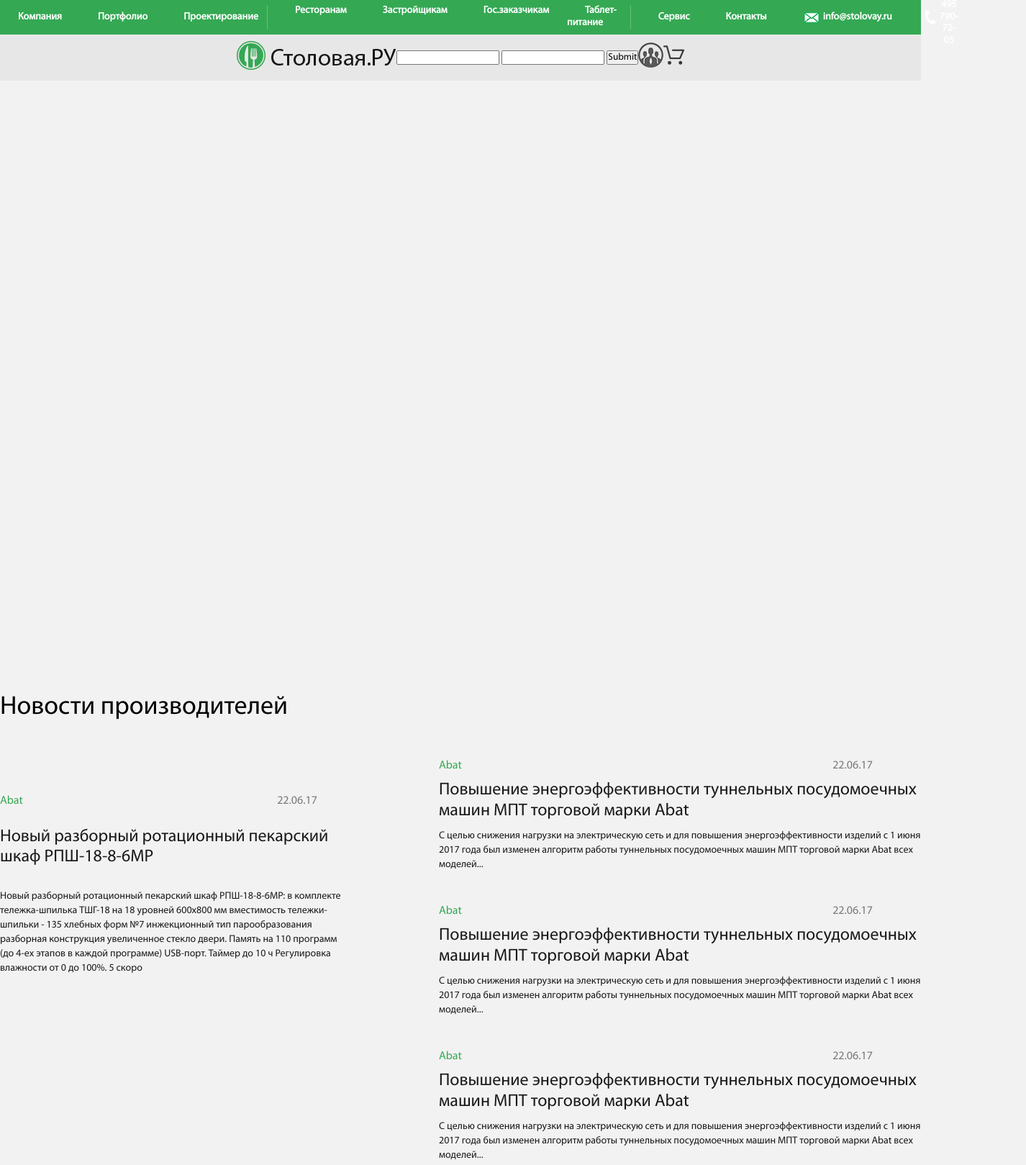
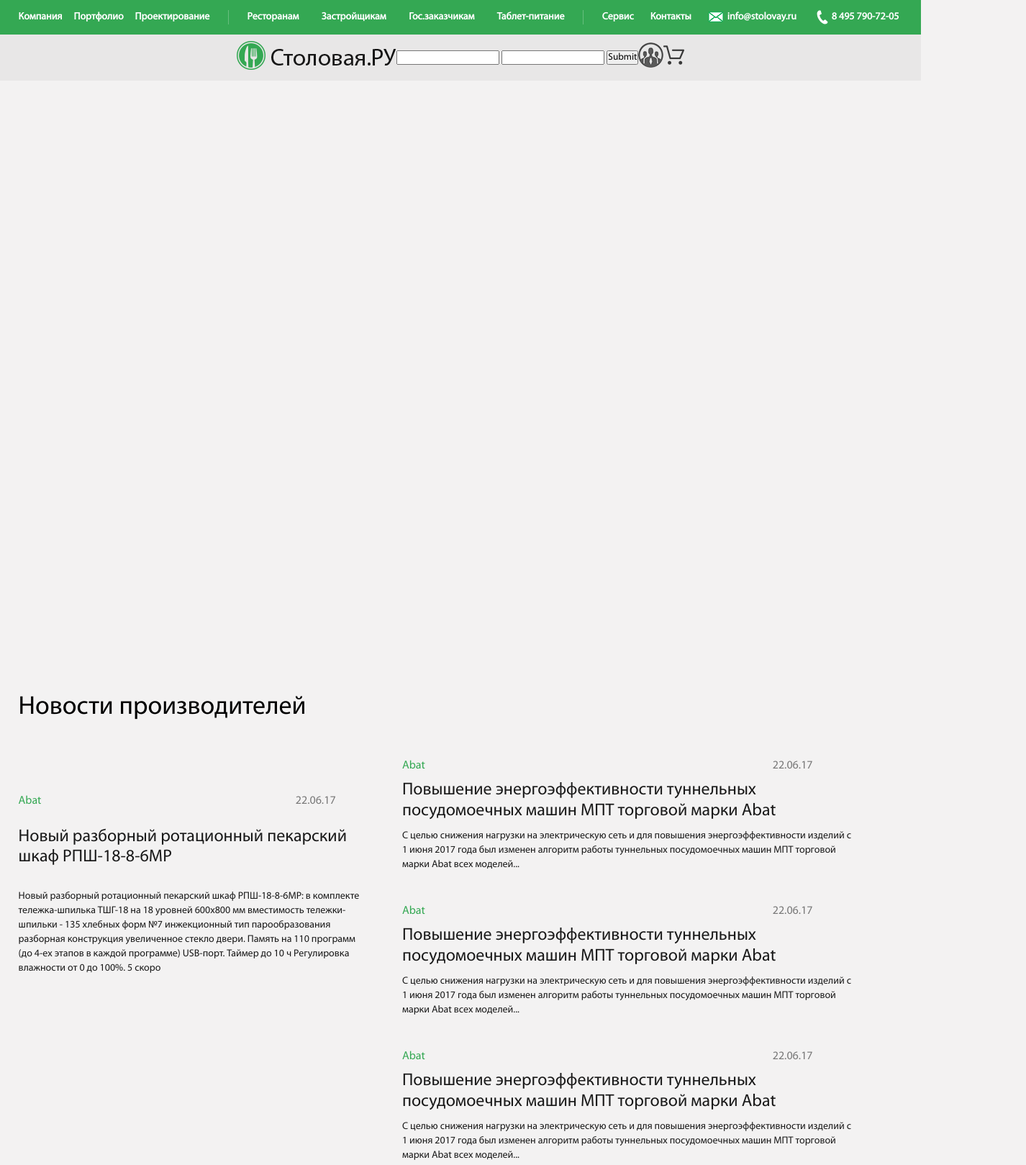
Before and after one commit to RusTaggs/Request, a plain HTML site: page index.html in a window 1280 px wide. Shown: the top 1619 px of the page at 72% size, 1426 px wide, since content can reach past the window. Drawn offline with Linux system fonts and the light colour scheme.

Commit message:
adaptive

```diff
--- a/src/css/style.scss
+++ b/src/css/style.scss
@@ -50,9 +50,9 @@ body{
         background: #34a853;
         position: relative;
         z-index: 1000;
-        font-size: 14px;
+        font-size: 16px;
         .header__menu__container{
-            max-width: 1595px;
+            max-width: 1600px;
             width: 100%;
             margin: 0 auto;
             padding: 0;
@@ -62,13 +62,9 @@ body{
                 display: -ms-flexbox;
                 display: flex;
                 height: 48px;
-                -webkit-box-align: center;
-                -webkit-align-items: center;
-                -ms-flex-align: center;
+
                 align-items: center;
-                -webkit-box-pack: justify;
-                -webkit-justify-content: space-between;
-                -ms-flex-pack: justify;
+
                 justify-content: space-between;
 
 
@@ -76,23 +72,23 @@ body{
                 ul{
                     display: flex;
                     justify-content: space-between;
-                    width: 40%;
-                    padding: 0 1%;
+                    width: 39%;
+                    padding: 0 2%;
                     border-right: 1px solid #67be7e;
                     border-left: 1px solid #67be7e;
-                    -webkit-box-pack: justify;
+
                     li{
                         display: inline-block;
                         vertical-align: middle;
                     }
                 }
                 ul:first-child{
-                    width: 29%;
+                    width: 28%;
                     border: none;
-                    padding-left: 0;
+
                 }
                 ul:last-child{
-                    width: 36%;
+                    width: 37%;
                     border: none;
                     display: flex;
                     align-items: center;
@@ -105,7 +101,7 @@ body{
                     display: flex;
                     justify-content: center;
                     align-items: center;
-                    margin: 0 40px 0 26px;
+
                     a{
                         margin: 0 5px;
                     }
@@ -125,11 +121,11 @@ body{
                 }
                 a{
                     text-align: center;
-                    font-size: 14px;
+                    font-size: 16px;
                     font-weight: bold;
                     text-decoration: none;
                     color: white;
-                    margin: 0 25px;
+
                 }
 
         }
@@ -157,6 +153,7 @@ body{
     max-width: 1400px;
     width: 100%;
     margin: 0 auto;
+    padding: 0 2%;
     margin-bottom: 172px;
 
     .titleBig{
@@ -181,6 +178,13 @@ body{
                         line-height: 1.2;
 
 
+                    }
+                }
+                .news-left__img{
+
+                    img{
+                        width: 100%;
+                        vertical-align: middle;
                     }
                 }
                 .news-left__data{
@@ -218,7 +222,7 @@ body{
 
         }
         .news-right{
-            margin-left: 100px;
+            margin-left: 7.5%;
             .news-right__item{
                 display: flex;
                 margin-bottom: 45px;
@@ -284,7 +288,7 @@ body{
         max-width: 1400px;
         width: 100%;
         margin: 0 auto;
-
+        padding: 0 2%;
         .titleBig{
             margin-bottom: 20px;
             text-align: center;
@@ -426,13 +430,14 @@ body{
 
 }
 .portfolio{
-    padding-bottom: 200px;
+
+    .portfolio-container{
+        display: flex;
+        padding: 0 2%;
+        padding-bottom: 200px;
     max-width: 1400px;
     width: 100%;
     margin: 0 auto;
-    .portfolio-container{
-        display: flex;
-
         .portfolio-left{
             width: 75%;
             margin-right: 210px;
@@ -598,3 +603,93 @@ body{
         }
     }
 }
+
+@media screen and (max-width: 1370px){
+
+
+    .header{
+            .header__menu{
+                .header__menu__container{
+                    nav{
+                        ul{
+                            width: 39%;
+                            li{
+                                a{
+                                    font-size: 14px;
+                                }
+                            }
+                        }
+                        ul:first-child{
+                            width: 25%;
+
+
+                        }
+                        ul:last-child{
+                            width: 37%;
+
+                        }
+
+                    }
+                }
+            }
+    }
+    .news{
+
+        .news-container{
+            width: 95%;
+
+            .news-right{
+                margin-left: 2%;
+            }
+        }
+    }
+
+}
+@media screen and (max-width: 1250px){
+
+
+    .header{
+        .header__menu{
+            .header__menu__container{
+                nav{
+                    ul{
+                        width: 40%;
+                        padding: 0 1.5%;
+
+                        li{
+                            a{
+                                font-size: 12px;
+                            }
+                        }
+                    }
+
+
+                    ul:first-child{
+                        width: 28%;
+
+
+                    }
+                    ul:last-child{
+                        width: 37%;
+
+                    }
+
+                }
+            }
+        }
+    }
+
+
+}
+@media screen and (max-width: 767px){
+
+
+    .header{
+        .header__menu{
+            .header__menu__container{
+                display: none;
+            }
+        }
+    }
+
+}
```
Also changed, not shown: src/css/style.css.
